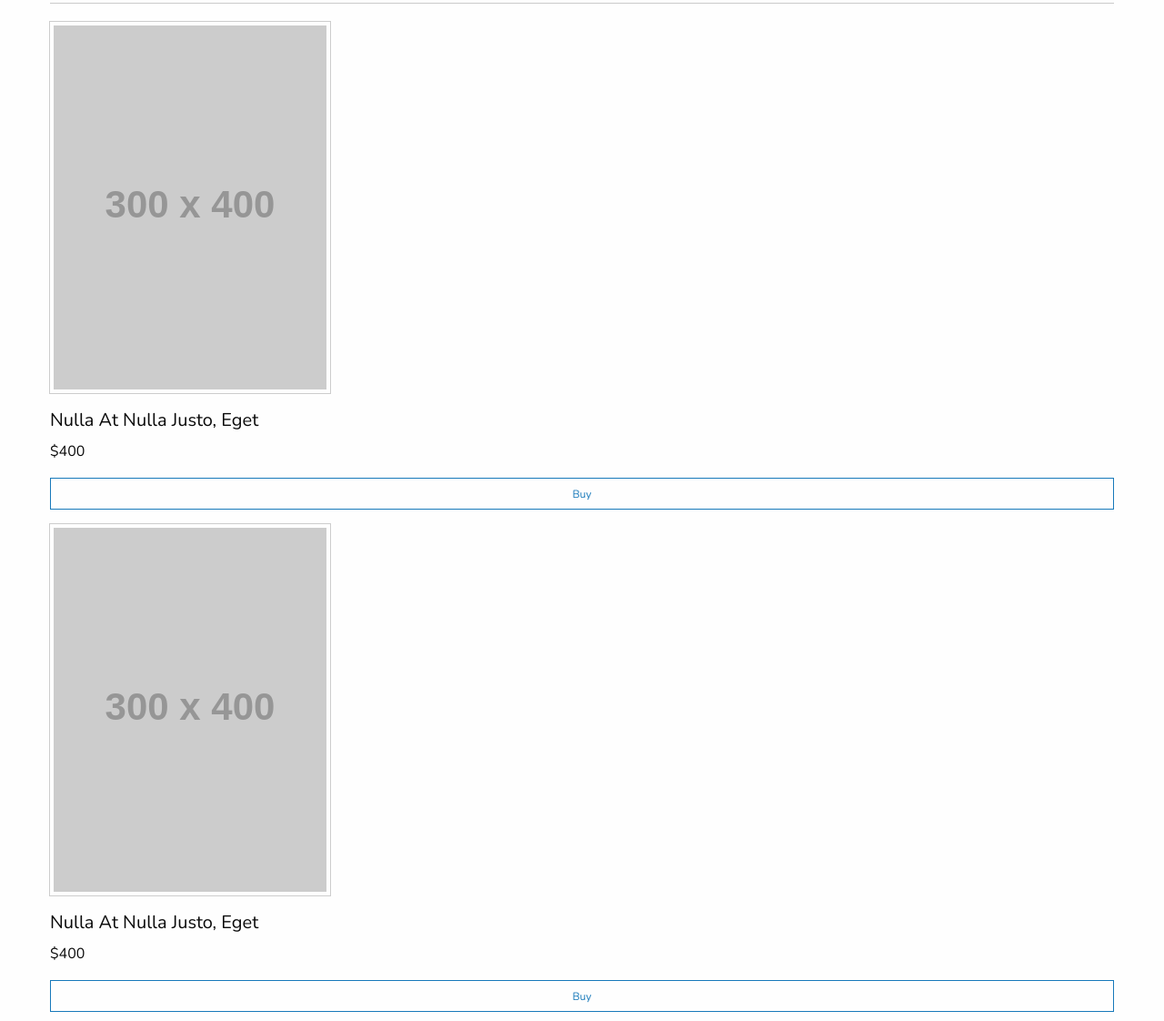
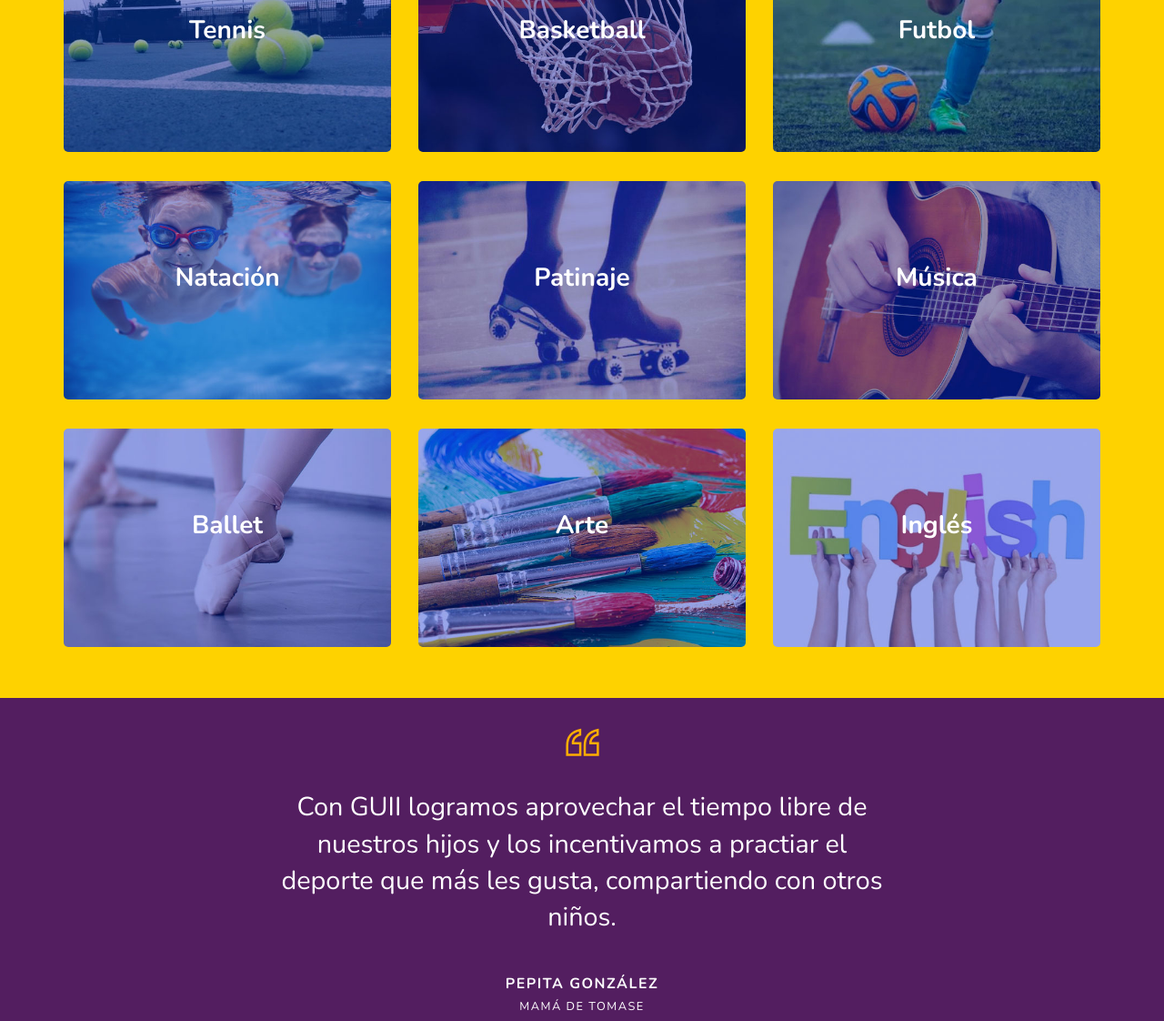
Before and after one commit to Eastmango/guii, a plain HTML site: page index.html in a window 1280 px wide. Shown: the part 1250-2372 px from the top of the page at 91% size. Drawn offline with nearby package versions, Linux system fonts and the light colour scheme; placeholder pictures from the web are drawn by us; files whose address does not match are found by name.

Commit message:
disciplinas y testimonios

```diff
--- a/css/app.css
+++ b/css/app.css
@@ -2,6 +2,133 @@
 .convenios {
     margin-top: 24px;
 }
+
+.convenios .convenios-item{
+    display: flex;
+    flex-direction: column;
+    justify-content: space-between;
+}
+
+.disciplinas {
+    background: #fed200;
+    padding: 40px 0;
+    margin-top: 40px;
+}
+
+.disciplinas-item{
+    position: relative;
+    margin: 16px 0;
+}
+
+.disciplinas  p {
+    position: absolute;
+    margin-left: auto;
+    margin-right: auto;
+    left: 0;
+    right: 0;
+    top: 35%;
+    font-size: 28px;
+    text-align: center;
+    font-weight: bold;
+    color: #ffffff;
+}
+
+.disciplinas-image {
+    border-radius: 5px;
+
+}
+
+
+.full-width-testimonial {
+    background: #531E60;
+  }
+
+  .full-width-testimonial-icon .quote-path {
+    fill: none;
+    stroke: #ffae00;
+    stroke-width: 2.5192;
+    stroke-miterlimit: 10;
+  }
+
+  .full-width-testimonial-content,
+  .full-width-testimonial-icon {
+    text-align: center;
+  }
+
+  .full-width-testimonial-section {
+    padding-top: 2rem;
+  }
+
+  .full-width-testimonial-section .full-width-testimonial-text {
+    font-weight: 300;
+    color: #ffffff;
+    padding-left: 30px;
+    padding-right: 30px;
+    margin-top: -5px;
+    padding-left: 50px;
+    padding-right: 50px;
+    font-size: 1.5em;
+  }
+
+  @media print, screen and (min-width: 40em) {
+    .full-width-testimonial-section .full-width-testimonial-text {
+      padding-left: 100px;
+      padding-right: 100px;
+    }
+  }
+
+  @media print, screen and (min-width: 64em) {
+    .full-width-testimonial-section .full-width-testimonial-text {
+      padding-left: 180px;
+      padding-right: 180px;
+      font-size: 1.8em;
+    }
+  }
+
+  @media screen and (min-width: 75em) {
+    .full-width-testimonial-section .full-width-testimonial-text {
+      padding-left: 300px;
+      padding-right: 300px;
+    }
+  }
+
+  .full-width-testimonial-section .full-width-testimonial-source {
+    font-size: 1.2em;
+    font-weight: 600;
+    color: #ffffff;
+    text-transform: uppercase;
+    letter-spacing: 1.5px;
+    padding-bottom: 0;
+    margin-bottom: 0.2em;
+    font-size: 1.0em;
+  }
+
+  .full-width-testimonial-section .full-width-testimonial-source-context {
+    display: block;
+    font-size: 0.9em;
+    font-weight: 500;
+    color: #ffffff;
+    text-transform: uppercase;
+    letter-spacing: 1.5px;
+    font-size: 0.8em;
+  }
+
+  .full-width-testimonial-section .slick-slider {
+    margin-bottom: 0px;
+  }
+
+  .full-width-testimonial-text,
+  .full-width-testimonial-content,
+  .full-width-testimonial-source,
+  .full-width-testimonial-icon {
+    padding-bottom: 2rem;
+  }
+
+  .full-width-testimonial-content {
+    width: 100%;
+  }
+
+
 
 .marketing-site-hero {
     background: #B0F2FC;
--- a/index.html
+++ b/index.html
@@ -32,32 +32,30 @@
 
     <!-- ####### CONVENIOS ####### -->
 
-    <div class="convenios text-center">
-        <h2>Descubre nuestros convenios</h2>
+    <div class="grid-container convenios">
+
+        <h2 class="text-center">Descubre nuestros convenios</h2>
         <hr>
-    </div>
-
-    <div class="grid-container">
         <div class="grid-x grid-padding-x">
-            <div class="cell small-6 medium-4 large-3 ">
+            <div class="cell convenios-item small-6 medium-4 large-3 ">
                 <img class="thumbnail" src="https://placehold.it/300x300">
                 <h5>Escuela deportivas los monitos</h5>
                 <p>$400</p>
                 <a href="#" class="button expanded">Buy</a>
             </div>
-            <div class="cell small-6 medium-4 large-3 ">
+            <div class="cell convenios-item small-6 medium-4 large-3 ">
                 <img class="thumbnail" src="https://placehold.it/300x300">
                 <h5>Natación para niños los renacuajos</h5>
                 <p>$400</p>
                 <a href="#" class="button expanded">Buy</a>
             </div>
-            <div class="cell small-6 medium-4 large-3 ">
+            <div class="cell convenios-item small-6 medium-4 large-3 ">
                 <img class="thumbnail" src="https://placehold.it/300x300">
                 <h5>Escuela de patinaje para niños Flash</h5>
                 <p>$400</p>
                 <a href="#" class="button expanded">Buy</a>
             </div>
-            <div class="cell small-6 medium-4 large-3 ">
+            <div class="cell convenios-item small-6 medium-4 large-3 ">
                 <img class="thumbnail" src="https://placehold.it/300x300">
                 <h5>Bogotá futbol club</h5>
                 <p>$400</p>
@@ -68,158 +66,99 @@
 
     <!-- ####### END CONVENIOS ####### -->
 
-    <hr>
-
     <!-- ####### DISCIPLINAS ####### -->
-
-    <div class="grid-container">
-        <div class="row column">
-            <div class="callout primary">
-                <h3>Really big special this week on items.</h3>
+    <div class="disciplinas">
+        <div class="row column text-center">
+            <h2>Descubre todas nuestras disciplinas</h2>
+        </div>
+        <div class="grid-container grid-x grid-padding-x">
+            <div class="disciplinas-item cell small-6 medium-4 large-4" >
+                <a href="">
+                    <p class="disciplinas-title">Tennis</p>
+                    <img class="disciplinas-image" src="images/tennis.jpg" alt="Escuelas de tennis en bogotá">
+                </a>
             </div>
-        </div>
-        <hr>
-        <div class="row column text-center">
-            <h2>Some Other Neat Products</h2>
-            <hr>
-        </div>
-        <div class="row small-up-2 medium-up-3 large-up-6">
-            <div class="column">
-                <img class="thumbnail" src="https://placehold.it/300x400">
-                <h5>Nulla At Nulla Justo, Eget</h5>
-                <p>$400</p>
-                <a href="#" class="button small expanded hollow">Buy</a>
+            <div class="disciplinas-item cell small-6 medium-4 large-4" >
+                <a href="">
+                    <p class="disciplinas-title">Basketball</p>
+                    <img class="disciplinas-image" src="images/basketball.jpg" alt="Escuelas de baloncesto en bogotá">
+                </a>
             </div>
-            <div class="column">
-                <img class="thumbnail" src="https://placehold.it/300x400">
-                <h5>Nulla At Nulla Justo, Eget</h5>
-                <p>$400</p>
-                <a href="#" class="button small expanded hollow">Buy</a>
+            <div class="disciplinas-item cell small-6 medium-4 large-4" >
+                <a href="">
+                    <p class="disciplinas-title">Futbol</p>
+                    <img class="disciplinas-image" src="images/futbol.jpg" alt="Escuelas de futbol en bogotá">
+                </a>
             </div>
-            <div class="column">
-                <img class="thumbnail" src="https://placehold.it/300x400">
-                <h5>Nulla At Nulla Justo, Eget</h5>
-                <p>$400</p>
-                <a href="#" class="button small expanded hollow">Buy</a>
+            <div class="disciplinas-item cell small-6 medium-4 large-4" >
+                <a href="">
+                    <p class="disciplinas-title">Natación</p>
+                    <img class="disciplinas-image" src="images/natacion.jpg" alt="Escuelas de natación en bogotá">
+                </a>
             </div>
-            <div class="column">
-                <img class="thumbnail" src="https://placehold.it/300x400">
-                <h5>Nulla At Nulla Justo, Eget</h5>
-                <p>$400</p>
-                <a href="#" class="button small expanded hollow">Buy</a>
+            <div class="disciplinas-item cell small-6 medium-4 large-4" >
+                <a href="">
+                    <p class="disciplinas-title">Patinaje</p>
+                    <img class="disciplinas-image" src="images/patinaje.jpg" alt="Escuelas de patinaje en bogotá">
+                </a>
             </div>
-            <div class="column">
-                <img class="thumbnail" src="https://placehold.it/300x400">
-                <h5>Nulla At Nulla Justo, Eget</h5>
-                <p>$400</p>
-                <a href="#" class="button small expanded hollow">Buy</a>
+            <div class="disciplinas-item cell small-6 medium-4 large-4" >
+                <a href="">
+                    <p class="disciplinas-title">Música</p>
+                    <img class="disciplinas-image" src="images/musica.jpg" alt="Escuelas de música en bogotá">
+                </a>
             </div>
-            <div class="column">
-                <img class="thumbnail" src="https://placehold.it/300x400">
-                <h5>Nulla At Nulla Justo, Eget</h5>
-                <p>$400</p>
-                <a href="#" class="button small expanded hollow">Buy</a>
+            <div class="disciplinas-item cell small-6 medium-4 large-4" >
+                <a href="">
+                    <p class="disciplinas-title">Ballet</p>
+                    <img class="disciplinas-image" src="images/ballet.jpg" alt="Escuelas de ballet en bogotá">
+                </a>
+            </div>
+            <div class="disciplinas-item cell small-6 medium-4 large-4" >
+                <a href="">
+                    <p class="disciplinas-title">Arte</p>
+                    <img class="disciplinas-image" src="images/arte.jpg" alt="Escuelas de arte en bogotá">
+                </a>
+            </div>
+            <div class="disciplinas-item cell small-6 medium-4 large-4" >
+                <a href="">
+                    <p class="disciplinas-title">Inglés</p>
+                    <img class="disciplinas-image" src="images/ingles.jpg" alt="Clases de ingles en bogotá">
+                </a>
             </div>
         </div>
     </div>
 
     <!-- ####### END DISCIPLINAS ####### -->
-    <hr>
 
-    <div class="grid-container">
-        <div class="row">
-            <div class="medium-4 columns">
-                <h4>Top Products</h4>
-                <div class="media-object">
-                    <div class="media-object-section">
-                        <img class="thumbnail" src="https://placehold.it/100x100">
-                    </div>
-                    <div class="media-object-section">
-                        <h5>Nunc Eu Ullamcorper Orci</h5>
-                        <p>Quisque eget odio ac lectus vestibulum faucibus eget in metus. In pellentesque.</p>
-                    </div>
-                </div>
-                <div class="media-object">
-                    <div class="media-object-section">
-                        <img class="thumbnail" src="https://placehold.it/100x100">
-                    </div>
-                    <div class="media-object-section">
-                        <h5>Nunc Eu Ullamcorper Orci</h5>
-                        <p>Quisque eget odio ac lectus vestibulum faucibus eget in metus. In pellentesque.</p>
-                    </div>
-                </div>
-                <div class="media-object">
-                    <div class="media-object-section">
-                        <img class="thumbnail" src="https://placehold.it/100x100">
-                    </div>
-                    <div class="media-object-section">
-                        <h5>Nunc Eu Ullamcorper Orci</h5>
-                        <p>Quisque eget odio ac lectus vestibulum faucibus eget in metus. In pellentesque.</p>
-                    </div>
-                </div>
+    <!-- ####### TESTIMONIOS ####### -->
+
+    <div class="full-width-testimonial">
+        <div class="full-width-testimonial-section">
+            <div class="full-width-testimonial-icon text-center">
+                <svg version="1.1" id="Layer_1" xmlns="http://www.w3.org/2000/svg" xmlns:xlink="http://www.w3.org/1999/xlink" x="0px" y="0px"
+                    width="41px" height="34px" viewBox="-235 240 41 34" style="enable-background:new -235 240 41 34;" xml:space="preserve">
+                    <path class="quote-path" d="M-231.3,260.4c0-5,1.3-8.8,3.7-11.7c2.4-2.8,6-4.6,10.5-5.5v5c-3.5,1-6,2.8-7.1,5.5c-0.7,1.4-0.9,2.8-0.8,4
+                    h8.1v12.8h-14.4V260.4z" />
+                    <path class="quote-path" d="M-212,260.4c0-5,1.3-8.8,3.7-11.7c2.4-2.8,6-4.6,10.5-5.5v5c-3.5,1-6,2.8-7.1,5.5c-0.7,1.4-0.9,2.8-0.8,4h8.1
+                    v12.8H-212V260.4z" />
+                </svg>
             </div>
-            <div class="medium-4 columns">
-                <h4>Top Products</h4>
-                <div class="media-object">
-                    <div class="media-object-section">
-                        <img class="thumbnail" src="https://placehold.it/100x100">
-                    </div>
-                    <div class="media-object-section">
-                        <h5>Nunc Eu Ullamcorper Orci</h5>
-                        <p>Quisque eget odio ac lectus vestibulum faucibus eget in metus. In pellentesque.</p>
-                    </div>
-                </div>
-                <div class="media-object">
-                    <div class="media-object-section">
-                        <img class="thumbnail" src="https://placehold.it/100x100">
-                    </div>
-                    <div class="media-object-section">
-                        <h5>Nunc Eu Ullamcorper Orci</h5>
-                        <p>Quisque eget odio ac lectus vestibulum faucibus eget in metus. In pellentesque.</p>
-                    </div>
-                </div>
-                <div class="media-object">
-                    <div class="media-object-section">
-                        <img class="thumbnail" src="https://placehold.it/100x100">
-                    </div>
-                    <div class="media-object-section">
-                        <h5>Nunc Eu Ullamcorper Orci</h5>
-                        <p>Quisque eget odio ac lectus vestibulum faucibus eget in metus. In pellentesque.</p>
-                    </div>
-                </div>
-            </div>
-            <div class="medium-4 columns">
-                <h4>Top Products</h4>
-                <div class="media-object">
-                    <div class="media-object-section">
-                        <img class="thumbnail" src="https://placehold.it/100x100">
-                    </div>
-                    <div class="media-object-section">
-                        <h5>Nunc Eu Ullamcorper Orci</h5>
-                        <p>Quisque eget odio ac lectus vestibulum faucibus eget in metus. In pellentesque.</p>
-                    </div>
-                </div>
-                <div class="media-object">
-                    <div class="media-object-section">
-                        <img class="thumbnail" src="https://placehold.it/100x100">
-                    </div>
-                    <div class="media-object-section">
-                        <h5>Nunc Eu Ullamcorper Orci</h5>
-                        <p>Quisque eget odio ac lectus vestibulum faucibus eget in metus. In pellentesque.</p>
-                    </div>
-                </div>
-                <div class="media-object">
-                    <div class="media-object-section">
-                        <img class="thumbnail" src="https://placehold.it/100x100">
-                    </div>
-                    <div class="media-object-section">
-                        <h5>Nunc Eu Ullamcorper Orci</h5>
-                        <p>Quisque eget odio ac lectus vestibulum faucibus eget in metus. In pellentesque.</p>
-                    </div>
-                </div>
+            <div class="full-width-testimonial-content">
+                <h5 class="full-width-testimonial-text">Con GUII logramos aprovechar el tiempo libre de nuestros hijos y los incentivamos a practiar el deporte que más les gusta, compartiendo con otros niños.
+                </h5>
+                <p class="full-width-testimonial-source">Pepita González</p>
+                <span class="full-width-testimonial-source-context">Mamá de Tomase</span>
             </div>
         </div>
     </div>
+
+
+
+
+    <!-- ####### END TESTIMONIOS ####### -->
+
+
     <div class="callout large secondary">
         <div class="row">
             <div class="large-4 columns">
```
Also changed, not shown: images/arte.jpg (added), images/ballet.jpg (added), images/basketball.jpg (added), images/futbol.jpg (added), images/ingles.jpg (added), images/musica.jpg (added), images/natacion.jpg (added), images/patinaje.jpg (added), images/tennis.jpg (added).
